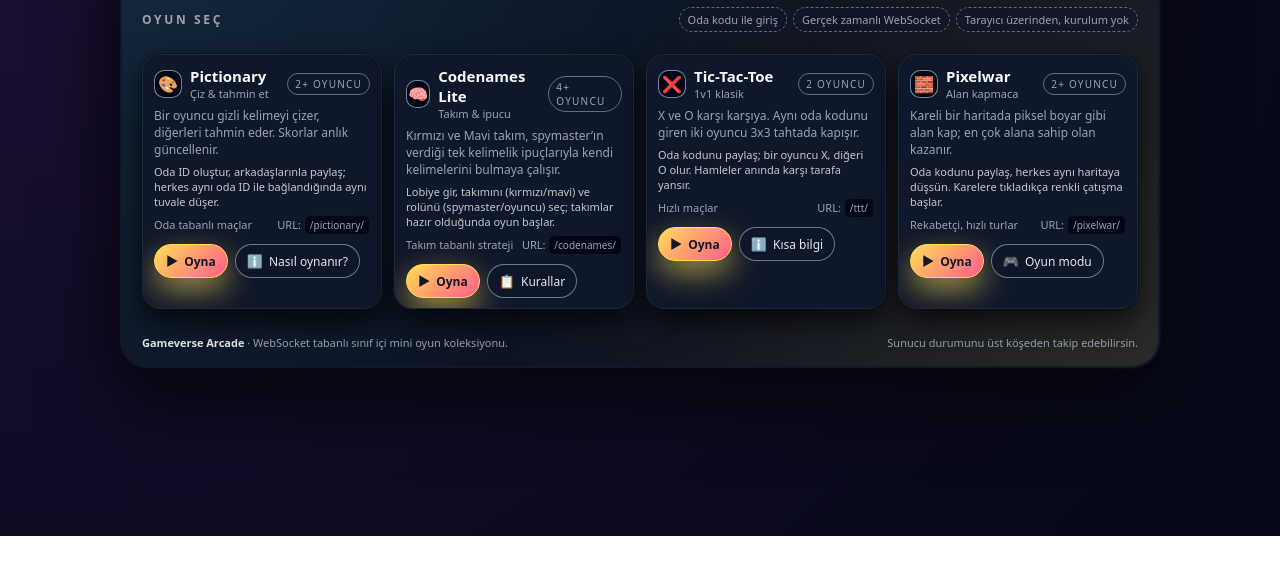
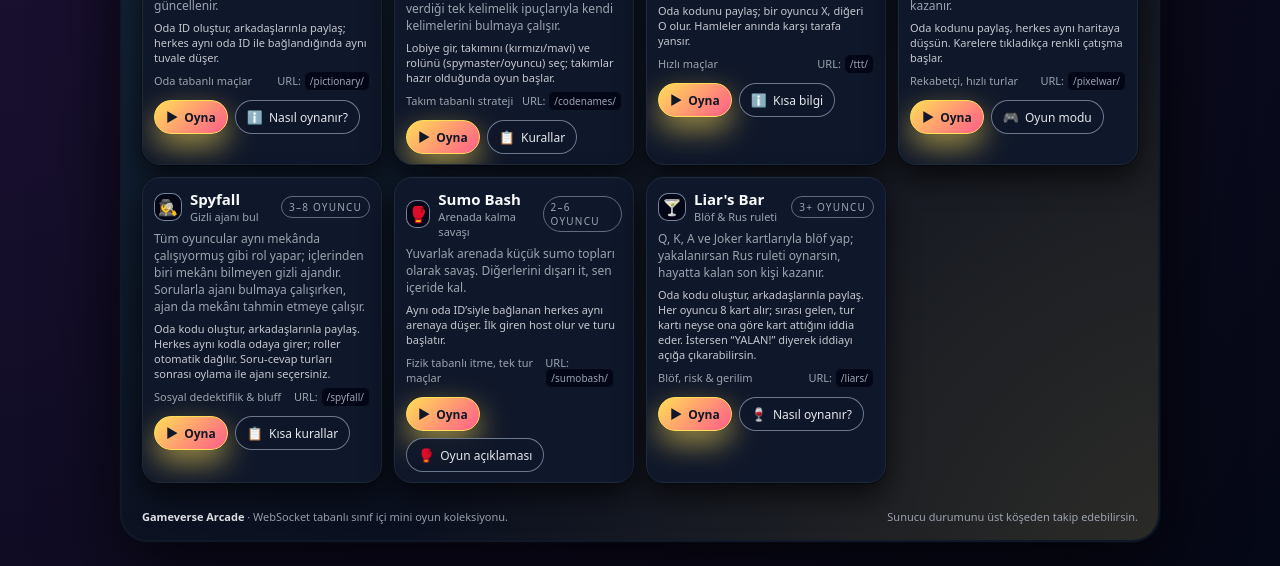
Before and after one commit to siyde/networkproje, a plain HTML site: page static/index.html in a window 1280 px wide. Shown: the part 264-830 px from the top of the page. Before the commit the page ends 800 px from the top, so only its background shows below. Drawn offline with Linux system fonts and the light colour scheme; no server answers.

Commit message:
spyfall eklendi
Added new game cards for Spyfall, Sumo Bash, and Liar's Bar with descriptions and actions.

```diff
--- a/static/index.html
+++ b/static/index.html
@@ -261,6 +261,12 @@
     }
     .card.card-pixelwar::before{
       background:radial-gradient(circle at 100% 100%,rgba(94,234,212,.45),transparent 60%);
+    }
+    .card.card-liars::before{
+      background:radial-gradient(circle at 50% 0,rgba(248,113,113,.45),transparent 60%);
+    }
+    .card.card-spyfall::before{
+      background:radial-gradient(circle at 50% 0,rgba(129,140,248,.45),transparent 60%);
     }
 
     .card:hover::before{
@@ -610,6 +616,108 @@
             </button>
           </div>
         </article>
+        <!-- Spyfall -->
+        <article class="card card-spyfall">
+          <div class="card-top">
+            <div class="card-title">
+              <div class="icon-chip">🕵️‍♀️</div>
+              <div class="card-title-text">
+                <strong>Spyfall</strong>
+                <span>Gizli ajanı bul</span>
+              </div>
+            </div>
+            <span class="tag">3–8 oyuncu</span>
+          </div>
+          <p class="card-body">
+            Tüm oyuncular aynı mekânda çalışıyormuş gibi rol yapar; içlerinden biri mekânı bilmeyen gizli ajandır. Sorularla ajanı bulmaya çalışırken, ajan da mekânı tahmin etmeye çalışır.
+          </p>
+          <p class="card-hint">
+            Oda kodu oluştur, arkadaşlarınla paylaş. Herkes aynı kodla odaya girer; roller otomatik dağılır. Soru-cevap turları sonrası oylama ile ajanı seçersiniz.
+          </p>
+          <div class="meta">
+            <span>Sosyal dedektiflik & bluff</span>
+            <span>URL: <code>/spyfall/</code></span>
+          </div>
+          <div class="actions">
+            <a class="btn play" href="/spyfall/">
+              <span class="icon">▶</span>
+              Oyna
+            </a>
+            <button class="btn ghost" type="button" onclick="copyHint('spyfall')">
+              <span class="icon">📋</span>
+              Kısa kurallar
+            </button>
+          </div>
+        </article>
+
+        <!-- Sumo Bash -->
+        <article class="card card-sumo">
+          <div class="card-top">
+            <div class="card-title">
+              <div class="icon-chip">🥊</div>
+              <div class="card-title-text">
+                <strong>Sumo Bash</strong>
+                <span>Arenada kalma savaşı</span>
+              </div>
+            </div>
+            <span class="tag">2–6 oyuncu</span>
+          </div>
+          <p class="card-body">
+            Yuvarlak arenada küçük sumo topları olarak savaş. Diğerlerini dışarı it, sen içeride kal.
+          </p>
+          <p class="card-hint">
+            Aynı oda ID’siyle bağlanan herkes aynı arenaya düşer. İlk giren host olur ve turu başlatır.
+          </p>
+          <div class="meta">
+            <span>Fizik tabanlı itme, tek tur maçlar</span>
+            <span>URL: <code>/sumobash/</code></span>
+          </div>
+          <div class="actions">
+            <a class="btn play" href="/sumobash/">
+              <span class="icon">▶</span>
+              Oyna
+            </a>
+            <button class="btn ghost" type="button" onclick="copyHint('sumobash')">
+              <span class="icon">🥊</span>
+              Oyun açıklaması
+            </button>
+          </div>
+        </article>
+        <!-- Liar's Bar -->
+        <article class="card card-liars">
+          <div class="card-top">
+            <div class="card-title">
+              <div class="icon-chip">🍸</div>
+              <div class="card-title-text">
+                <strong>Liar's Bar</strong>
+                <span>Blöf & Rus ruleti</span>
+              </div>
+            </div>
+            <span class="tag">3+ oyuncu</span>
+          </div>
+          <p class="card-body">
+            Q, K, A ve Joker kartlarıyla blöf yap; yakalanırsan Rus ruleti oynarsın, hayatta kalan son kişi kazanır.
+          </p>
+          <p class="card-hint">
+            Oda kodu oluştur, arkadaşlarınla paylaş. Her oyuncu 8 kart alır; sırası gelen, tur kartı neyse ona göre kart attığını iddia eder. İstersen “YALAN!” diyerek iddiayı açığa çıkarabilirsin.
+          </p>
+          <div class="meta">
+            <span>Blöf, risk & gerilim</span>
+            <span>URL: <code>/liars/</code></span>
+          </div>
+          <div class="actions">
+            <a class="btn play" href="/liarsbar/">
+              <span class="icon">▶</span>
+              Oyna
+            </a>
+            <button class="btn ghost" type="button" onclick="copyHint('liarsbar')">
+              <span class="icon">🍷</span>
+              Nasıl oynanır?
+            </button>
+          </div>
+        </article>
+
+
       </section>
 
       <!-- FOOTER -->
@@ -675,8 +783,29 @@
 - Oda kodu oluştur, arkadaşlarınla paylaş.
 - Herkes aynı haritadaki kareleri kendi rengine boyar.
 - Tur bitiminde en çok alanı kaplayan oyuncu kazanır.`;
-      }
-
+} else if(game === "sumobash"){
+        text =
+`Sumo Bash:
+- Aynı oda ID ile bağlanan oyuncular yuvarlak bir arenaya düşer.
+- Küçük sumo toplarını WASD veya yön tuşlarıyla hareket ettir.
+- Rakiplerini arenanın dışına it, sen içeride kal.
+- Son ayakta kalan oyuncu turu kazanır.`;
+      } else if(game === "liars"){
+        text =
+`Liar's Bar:
+- Oda kodu oluştur ve arkadaşlarınla paylaş.
+- Her oyuncu Q, K, A ve Jokerlerden oluşan 8 kart alır.
+- Sırası gelen, ekranda gösterilen tur kartı türüne göre kart attığını iddia eder (isterse yalan söyler).
+- Son oyundan sonra sıradaki oyuncu “YALAN!” diyebilir; doğruysa blöfçü, yanlışsa çağıran Rus ruletine gider.`;
+      } else if(game === "spyfall"){
+        text =
+`Spyfall:
+- Bir oda kodu oluştur, kodu arkadaşlarınla paylaş.
+- Herkes aynı oda kodu ile oyuna bağlanır (3–8 kişi).
+- Herkesin bir mekânı ve rolü vardır; yalnızca ajan mekânı bilmez.
+- Sırayla birbirinize sorular sorarak kimin ajan olabileceğini anlamaya çalışın.
+- Oy sonunda oylama ile birini ajan diye seçersiniz; eğer ajan seçilirse, ajan mekânı tahmin etmeye çalışır.`;
+}
       if(text && navigator.clipboard){
         navigator.clipboard.writeText(text)
           .then(()=>alert("Kısa oyun açıklaması panoya kopyalandı ✨"))
```
